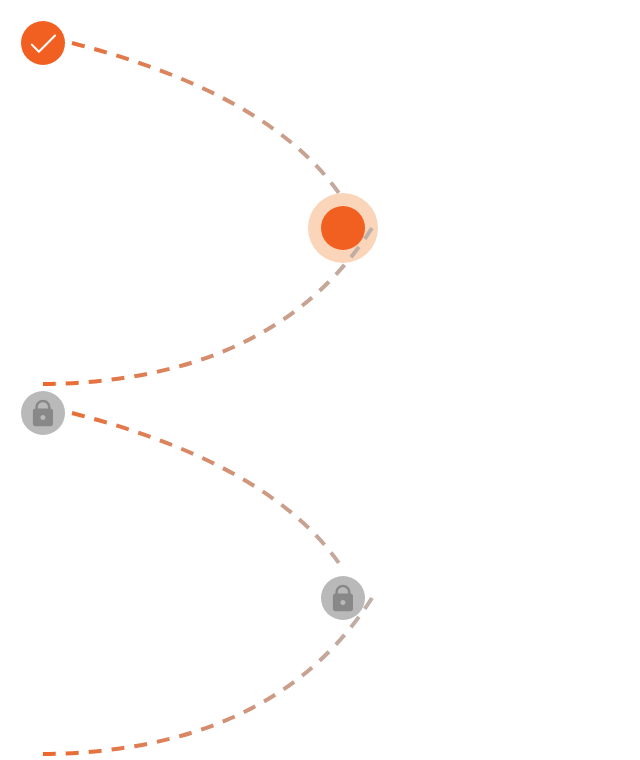
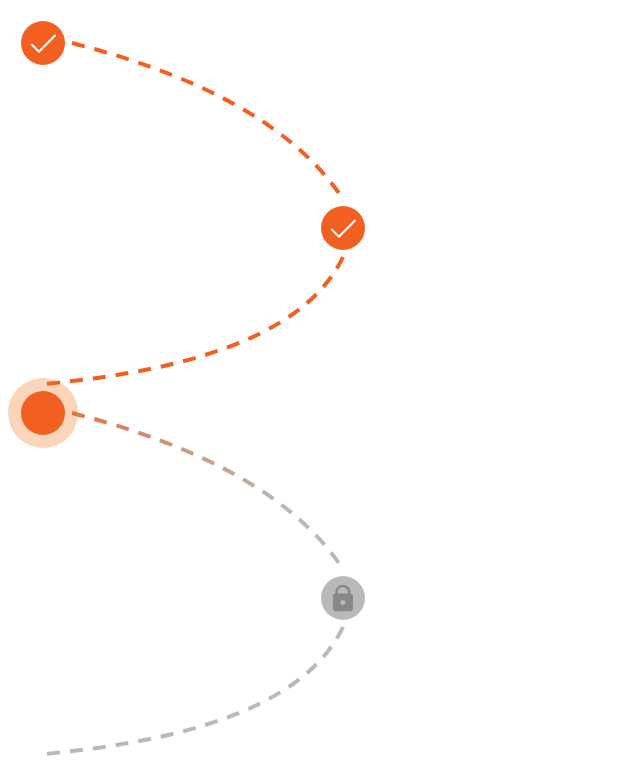
Before and after one commit to UmerAbbas8/dynamicSVG, a React (Vite) app: page / in a window 1280 px wide. Shown: the top 760 px of the page, without its empty margins (0-640 px from the left). Built offline with nearby package versions, Linux system fonts and the light colour scheme.

Commit message:
gradient fixes added

```diff
--- a/src/dynamicSvg/index.jsx
+++ b/src/dynamicSvg/index.jsx
@@ -22,6 +22,11 @@ const nodesArr = [
   },
   {
     id: '2',
+    icon: null,
+    isComplete: true,
+  },
+  {
+    id: '21',
     icon: null,
     isCurrent: true,
     isComplete: false,
@@ -56,9 +61,13 @@ function DynamicSVG() {
         <linearGradient id="completePathGradient">
           <stop offset="0%" stopColor={darkOrange} />
         </linearGradient>
-        <linearGradient id="currentPathGradient">
+        <linearGradient id="currentPathLTRGradient">
           <stop offset="0%" stopColor={darkOrange} />
-          <stop offset="100%" stopColor={gray} />
+          <stop offset="70%" stopColor={gray} />
+        </linearGradient>
+        <linearGradient id="currentPathRTLGradient">
+          <stop offset="35%" stopColor={gray} />
+          <stop offset="100%" stopColor={darkOrange} />
         </linearGradient>
         <linearGradient id="remainingPathGradient">
           <stop offset="0%" stopColor={gray} />
@@ -69,9 +78,14 @@ function DynamicSVG() {
             <rect x="0" y="0" width={patternWidth} height={patternHeight} fill="url(#completePathGradient)" />
           </g>
         </pattern>
-        <pattern id="currentPathPattern" x="0" y="0" width={patternWidth} height={patternHeight} patternUnits="userSpaceOnUse">
+        <pattern id="currentPathLTRPattern" x="0" y="0" width={patternWidth} height={patternHeight} patternUnits="userSpaceOnUse">
           <g>
-            <rect x="0" y="0" width={patternWidth} height={patternHeight} fill="url(#currentPathGradient)" />
+            <rect x="0" y="0" width={patternWidth} height={patternHeight} fill="url(#currentPathLTRGradient)" />
+          </g>
+        </pattern>
+        <pattern id="currentPathRTLPattern" x="0" y="0" width={patternWidth} height={patternHeight} patternUnits="userSpaceOnUse">
+          <g>
+            <rect x="0" y="0" width={patternWidth} height={patternHeight} fill="url(#currentPathRTLGradient)" />
           </g>
         </pattern>
         <pattern id="remainingPathPattern" x="0" y="0" width={patternWidth} height={patternHeight} patternUnits="userSpaceOnUse">
@@ -79,6 +93,7 @@ function DynamicSVG() {
             <rect x="0" y="0" width={patternWidth} height={patternHeight} fill="url(#remainingPathGradient)" />
           </g>
         </pattern>
+
         <pattern id="lockImage" x="0%" y="0%" height="100%" width="100%" viewBox="0 0 512 512">
           <image x="5%" y="5%" width="430" height="430" xlinkHref={LockIcon} />
         </pattern>
@@ -110,7 +125,6 @@ function DynamicSVG() {
           ...(node.isComplete && { fill: darkOrange, }),
         }
 
-
         let curve = '';
         if (idx > 0) {
           const radius = 20;
@@ -129,25 +143,42 @@ function DynamicSVG() {
           // distance of control point from mid-point of line:
           const offset = 60;
 
-          // location of control point:
-          const c1x = mpx + offset * Math.cos(theta);
-          const c1y = mpy + offset * Math.sin(theta);
-          // const dotElement = document.getElementById("dot");
-          // dotElement.setAttribute("cx", c1x);
-          // dotElement.setAttribute("cy", c1y);
-
           const pathOffset = radius * 1.45;
 
           // construct the command to draw a quadratic curve
           // curve = "M" + p1x + " " + p1y + " Q " + c1x + " " + c1y + " " + p2x + " " + p2y;
-          curve = "M" + (p1x + pathOffset) + " " + p1y + " Q " + c1x + " " + c1y + " " + p2x + " " + (p2y - pathOffset);
+          if(idx % 2 === 0){
+            // location of control point:
+            const c1x = mpx + offset * Math.sin(theta);
+            const c1y = mpy + offset * Math.cos(theta);
+
+            curve = `M${p1x},${p1y + pathOffset} Q${c1x},${c1y} ${p2x},${p2y - pathOffset}`;
+          }else{
+            // location of control point:
+            const c1x = mpx + offset * Math.cos(theta);
+            const c1y = mpy + offset * Math.sin(theta);
+
+            curve = `M${p1x + pathOffset},${p1y} Q${c1x},${c1y} ${p2x},${p2y - pathOffset}`;
+          }
         }
 
-        nodesRef.current.push({ cx, cy });
+        const pathStyle = {
+          stroke: "url(#remainingPathPattern)",
+        }
+
+        if(node?.isComplete || nodesRef.current[idx-1]?.isComplete){
+          pathStyle.stroke = "url(#completePathPattern)";
+        }
+
+        if(nodesRef.current[idx-1]?.isCurrent){
+          pathStyle.stroke = idx % 2 === 0 ? "url(#currentPathRTLPattern)" : "url(#currentPathLTRPattern)";
+        }
+
+        nodesRef.current.push({...node, cx, cy });
 
         const pathProps = {
           id: `path-${node.id}`,
-          style: { stroke: "url(#currentPathPattern)" },
+          style: pathStyle,
           fill: "transparent",
           strokeWidth: "4",
           strokeDasharray: "13,10",
@@ -156,8 +187,8 @@ function DynamicSVG() {
 
         return (<>
           <circle {...nodeObjProps} />
-          {node.isCurrent && <circle {...nodeObjProps} r="22" fill={darkOrange} />}
-          {node.isComplete && <circle {...nodeObjProps} r="18" fill="url(#okImage)" />}
+          {node?.isCurrent && <circle {...nodeObjProps} r="22" fill={darkOrange} />}
+          {node?.isComplete && <circle {...nodeObjProps} r="18" fill="url(#okImage)" />}
 
           {!node?.isComplete && !node?.isCurrent &&
             <circle {...nodeObjProps} r="18" fill="url(#lockImage)" />
```
